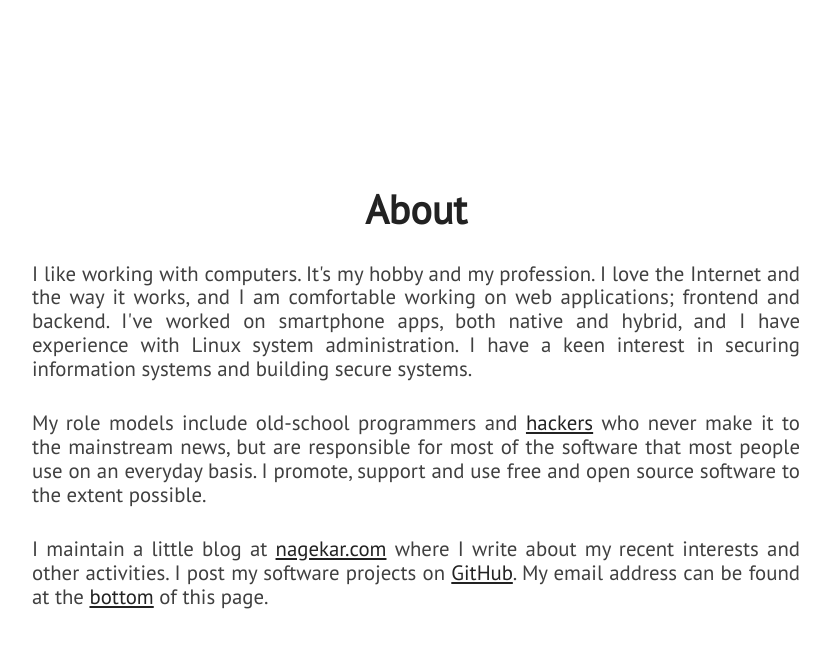
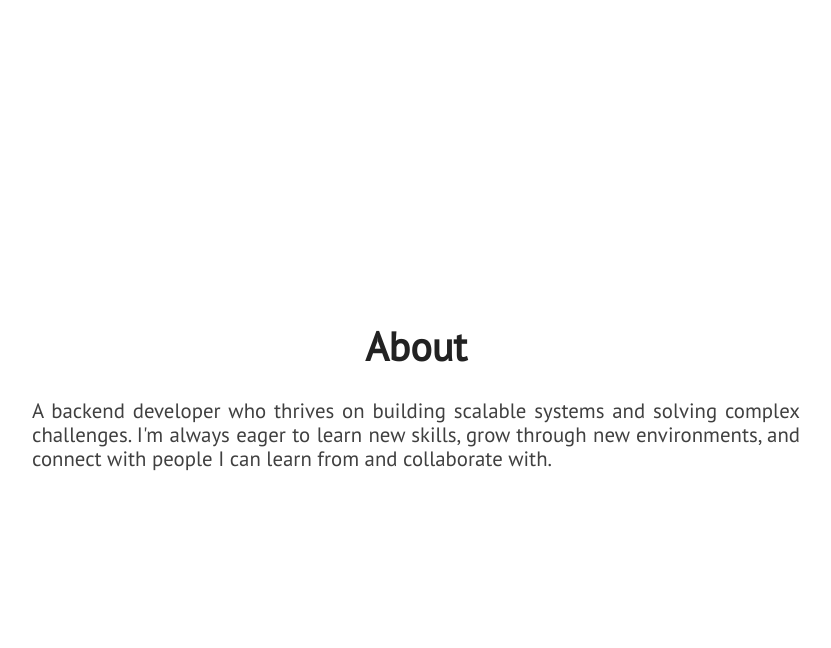
Before and after one commit to qayoom685/qayoom685.github.io, a Jekyll site: the page built from index.html, in a window 1280 px wide and 900 px high, scrolled down 1018 px. Shown: the top 648 px of the window, without its empty margins (224-1055 px from the left). Built offline with Jekyll 4.4.1, drawn with Linux system fonts in a browser that asks for light colours; nearby versions of some CDN libraries; some of the changed text lies outside the part shown.

Commit message:
changes in about, skills and config file

```diff
--- a/_config.yml
+++ b/_config.yml
@@ -12,7 +12,7 @@ github_username: qayoom685
 email: qayoomk013@gmail.com
 # keybase_username: abhn
 twitter_username: akyum4
-reddit_username: abhn
+reddit_username: qayoom2
 
 # absolute or relative
 profile_picture: assets/images/pp.jpg
--- a/_includes/about.html
+++ b/_includes/about.html
@@ -3,13 +3,8 @@
         <div id="about-text">
             <div class="section-heading">About</div>
             <p class="paragraph-text justify-text">
-                I like working with computers. It's my hobby and my profession. I love the Internet and the way it works, and I am comfortable working on web applications; frontend and backend. I've worked on smartphone apps, both native and hybrid, and I have experience with Linux system administration. I have a keen interest in securing information systems and building secure systems.
-            </p>
-            <p class="paragraph-text justify-text">
-                My role models include old-school programmers and <a href="https://stallman.org/articles/on-hacking.html">hackers</a> who never make it to the mainstream news, but are responsible for most of the software that most people use on an everyday basis. I promote, support and use free and open source software to the extent possible.
-            </p>
-            <p class="paragraph-text justify-text">
-                I maintain a little blog at <a href="{{ site.blog_url }}">nagekar.com</a> where I write about my recent interests and other activities. I post my software projects on <a href="https://github.com/{{ site.github_username }}">GitHub</a>. My email address can be found at the <span class="extra-link"><a href="#extra">bottom</a></span> of this page.
+                A backend developer who thrives on building scalable systems and solving complex challenges. I'm always eager to learn new skills,
+                grow through new environments, and connect with people I can learn from and collaborate with.
             </p>
         </div>
     </section>
--- a/_includes/skills.html
+++ b/_includes/skills.html
@@ -8,45 +8,45 @@
                 <div class="what-i-do">
                     <h3 class="center-align skills-subsection">Summary</h3>
                     <p class="paragraph-text center-align">
-                        I'm a web engineer fluent in modern web development. I have a serious passion for engineering solutions using the internet. InfoSec guy, blue team. Let's build a beautiful, speedy and safe web together.
+                        Always learning new things and improving my skills.
                     </p>
                 </div>
                 <div class="technical-skills">
                     <h3 class="center-align skills-subsection">Technical</h3>
                     <div class="progress-bars">
-                        <div class="skillbar clearfix " data-percent="90%">
-                            <div class="skillbar-title" style="background: #2980b9;"><span>Javascript</span></div>
+                        <div class="skillbar clearfix " data-percent="70%">
+                            <div class="skillbar-title" style="background: #2980b9;"><span>Python</span></div>
                             <div class="skillbar-bar" style="background: #3498db;"></div>
                         </div> <!-- End Skill Bar -->
 
-                        <div class="skillbar clearfix " data-percent="85%">
-                            <div class="skillbar-title" style="background: #2980b9;"><span>ReactJS</span></div>
+                        <div class="skillbar clearfix " data-percent="60%">
+                            <div class="skillbar-title" style="background: #2980b9;"><span>Node.js</span></div>
                             <div class="skillbar-bar" style="background: #3498db;"></div>
                         </div> <!-- End Skill Bar -->
 
-                        <div class="skillbar clearfix " data-percent="80%">
-                            <div class="skillbar-title" style="background: #2980b9;"><span>GNU/Linux</span></div>
+                        <div class="skillbar clearfix " data-percent="60%">
+                            <div class="skillbar-title" style="background: #2980b9;"><span>TypeScript</span></div>
                             <div class="skillbar-bar" style="background: #3498db"></div>
                         </div> <!-- End Skill Bar -->
 
 
-                        <div class="skillbar clearfix " data-percent="75%">
-                            <div class="skillbar-title" style="background: #2980b9;"><span>CSS3</span></div>
+                        <div class="skillbar clearfix " data-percent="55%">
+                            <div class="skillbar-title" style="background: #2980b9;"><span>Strategic Comunication</span></div>
                             <div class="skillbar-bar" style="background: #3498db;"></div>
                         </div> <!-- End Skill Bar -->
 
-                        <div class="skillbar clearfix " data-percent="75%">
-                            <div class="skillbar-title" style="background: #2980b9;"><span>Python</span></div>
+                        <div class="skillbar clearfix " data-percent="50%">
+                            <div class="skillbar-title" style="background: #2980b9;"><span>Problem solving</span></div>
                             <div class="skillbar-bar" style="background: #3498db;"></div>
                         </div> <!-- End Skill Bar -->
 
-                        <div class="skillbar clearfix " data-percent="70%">
-                            <div class="skillbar-title" style="background: #2980b9"><span>Flask</span></div>
+                        <div class="skillbar clearfix " data-percent="45%">
+                            <div class="skillbar-title" style="background: #2980b9"><span>DBMS</span></div>
                             <div class="skillbar-bar" style="background: #3498db;"></div>
                         </div> <!-- End Skill Bar -->
 
-                        <div class="skillbar clearfix " data-percent="70%">
-                            <div class="skillbar-title" style="background: #2980b9"><span>InfoSec</span></div>
+                        <div class="skillbar clearfix " data-percent="45%">
+                            <div class="skillbar-title" style="background: #2980b9"><span>HTML</span></div>
                             <div class="skillbar-bar" style="background: #3498db"></div>
                         </div> <!-- End Skill Bar -->
                     </div>
```
